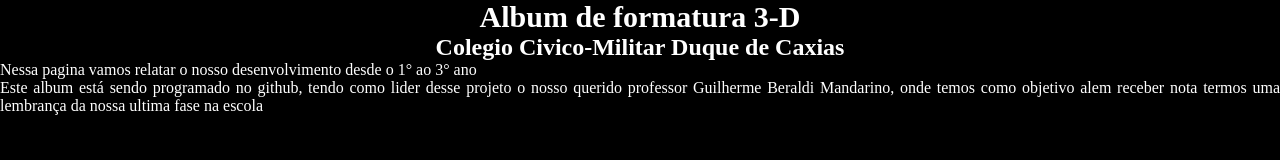
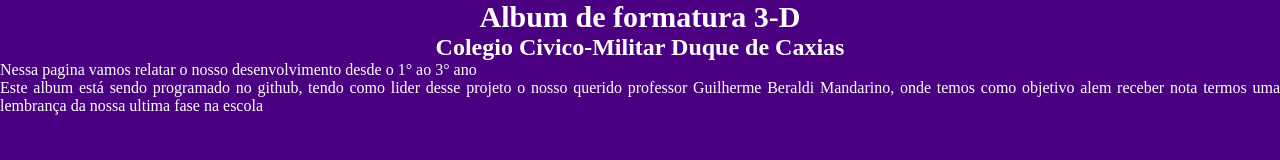
Before and after one commit to elRafael26/prog1-turma3D, a plain HTML site: page index.html in a window 1280 px wide. Drawn offline with Linux system fonts and the light colour scheme.

Commit message:
beraldis

```diff
--- a/style.css
+++ b/style.css
@@ -5,7 +5,7 @@
 
 .corpo_site {
     color: white;
-    background-color: black;
+    background-color: indigo;
 }
 
 .cabeçalho {
```
